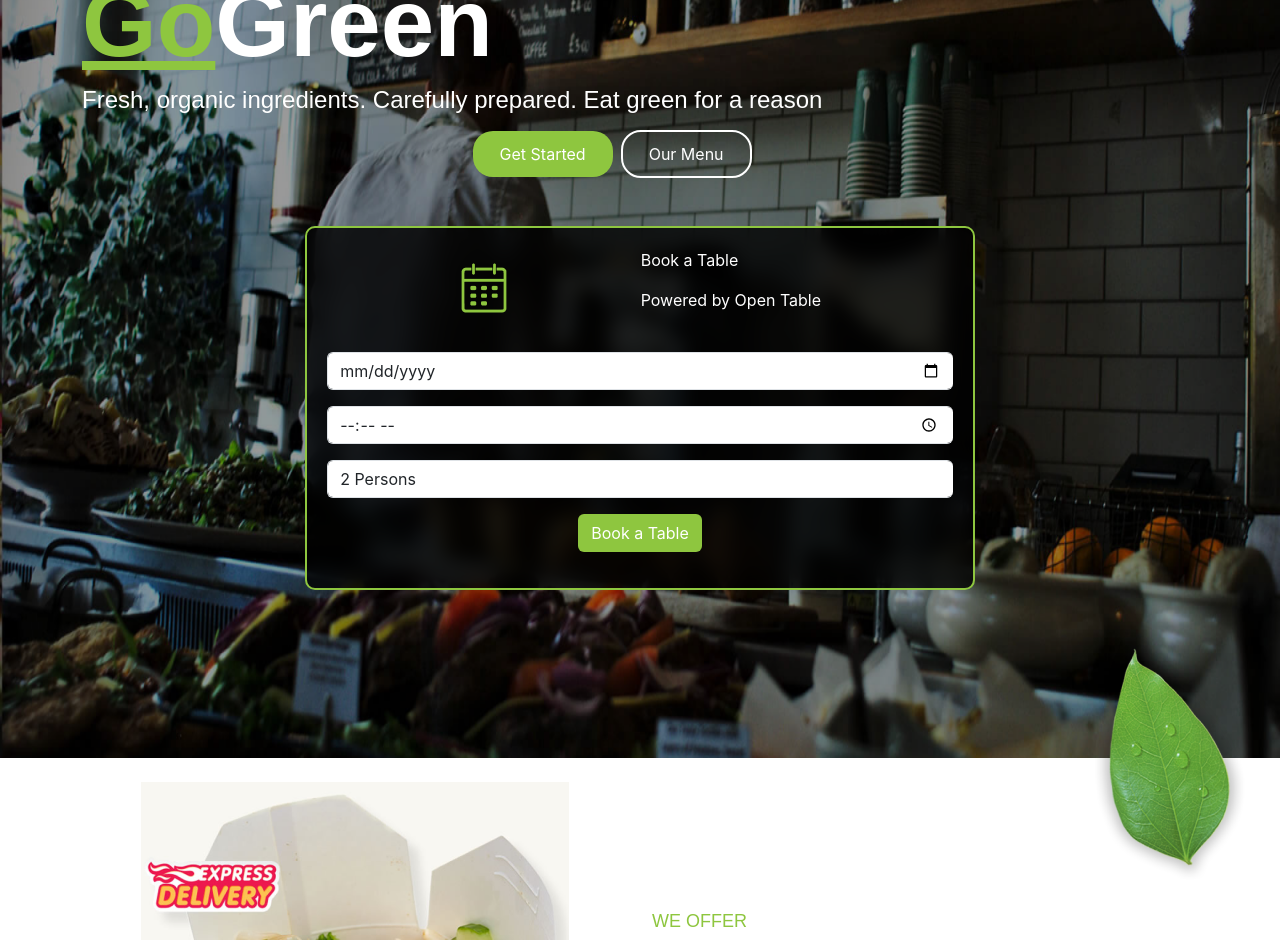
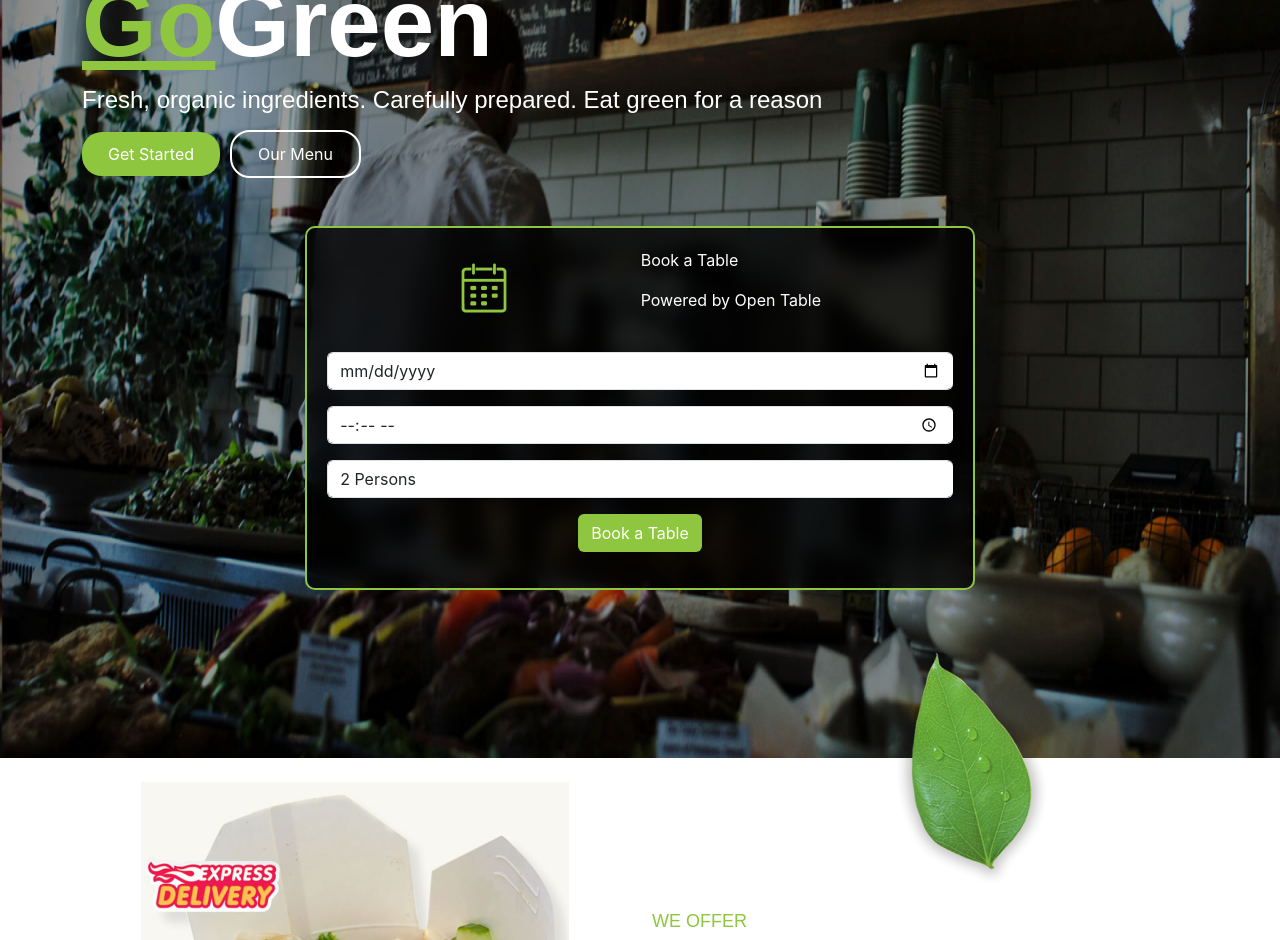
Before and after one commit to Abdul36/my-green, a React (Create React App) app: page / in a window 1280 px wide. Shown: the part 160-1100 px from the top of the page. Built offline with nearby package versions, Linux system fonts and the light colour scheme.

Commit message:
fully responsive

```diff
--- a/src/components/contact/contact.css
+++ b/src/components/contact/contact.css
@@ -39,6 +39,7 @@
     .ntr {
         flex-direction: column;
         align-items: center;
+        margin-left: 33%;
     }
 
     .timing {
@@ -52,6 +53,8 @@
     .social img.ms-3 {
         margin-left: 5% !important;
     }
+
+
 }
 
 @media(max-width: 767px) {
@@ -73,3 +76,9 @@
 p.timing {
     margin-left: 22px;
 }
+
+@media (max-width:576px) {
+    .d-flex.ntr {
+        margin-left: 0;
+    }
+}
--- a/src/components/counter/counter.css
+++ b/src/components/counter/counter.css
@@ -120,6 +120,16 @@ img.img-fluid.blur {
         right: 0;
         transform: translateY(-50%);
     }
+
+    .counter-number {
+        font-family: Arial;
+        font-size: 32px;
+        font-weight: 700;
+        line-height: 73.59px;
+        text-align: left;
+        color: white;
+        margin-left: -3%;
+    }
 }
 
 @media(max-width:991px) {
--- a/src/components/delivey/delivery.css
+++ b/src/components/delivey/delivery.css
@@ -31,51 +31,10 @@
     width: 50px;
 }
 
-@media (max-width:710px) {
-    .leafab {
-        top: -25%;
-        right: 20%;
-        width: 50px;
-    }
-
-}
-
-
-@media (max-width:602px) {
-    .leafab {
-        top: -25%;
-        right: 26%;
-        width: 50px;
-    }
-
-
-}
-
-
-@media (max-width:564px) {
-    .leafab {
-        top: -25%;
-        right: 30%;
-        width: 50px;
-    }
-
-
-}
-
-
-@media (max-width:505px) {
-    .leafab {
-        top: -25%;
-        right: 40%;
-        width: 50px;
-    }
-
-
-}
-
 @media (max-width: 768px) {
     .leafab {
         width: 30px;
+        right: 18%;
     }
 }
 
@@ -117,16 +76,34 @@
     background-color: #7eb53b;
 }
 
-@media (max-width: 768px) {
-
-    .boc p,
-    .boc b {
-        text-align: center;
+@media (max-width: 991px) {
+    .leafab {
+        width: 20px;
+        right: 27%;
+        top: -48%;
     }
 }
 
-@media (max-width:5564px) {
-    .d-flex.cal {
-        margin-left: 143px;
+@media (min-width: 992px) {
+    .leafab {
+        width: 20px;
+        right: 27%;
+        top: -33%;
     }
 }
+
+@media (max-width: 767px) {
+    .leafab {
+        width: 20px;
+        right: 28%;
+        top: -21%;
+    }
+}
+
+@media (max-width: 576px) {
+    .leafab {
+        width: 20px;
+        right: 40%;
+        top: -25%;
+    }
+}
--- a/src/components/hero/Hero.js
+++ b/src/components/hero/Hero.js
@@ -81,8 +81,8 @@ const Hero = () => {
                 Fresh, organic ingredients. Carefully prepared. Eat green for a
                 reason
               </p>
-              <button className="btn book text-white get">Get Started</button>
-              <button className="btn text-white our ms-2">Our Menu</button>
+              <button className=" get">Get Started</button>
+              <button className=" our">Our Menu</button>
             </div>
             <div className="col-lg mt-4">
               <Table />
--- a/src/components/hero/hero.css
+++ b/src/components/hero/hero.css
@@ -57,11 +57,6 @@ button.btn.snf {
     color: #8EC63F;
 }
 
-/* Book button */
-.book {
-    background-color: #8EC63F;
-    margin-left: 35%;
-}
 
 button.btn.book.mt-3 {
     padding: 10px 32px;
@@ -91,6 +86,14 @@ button.btn.book.mt-3 {
 .get {
     padding: 10px 26px;
     border-radius: 20px;
+    background-color: #8EC63F;
+    color: white;
+    border: none;
+}
+
+.get:hover {
+    background-color: transparent;
+    border: 2px solid white;
 }
 
 /* Our Menu button */
@@ -98,11 +101,16 @@ button.btn.book.mt-3 {
     border: 2px solid white;
     padding: 10px 26px;
     border-radius: 20px;
+    background-color: transparent;
+    color: white;
+    margin-left: 10px;
 }
 
 .our:hover {
     background-color: #8EC63F;
+    border: none;
 }
+
 
 /* Navbar */
 #navbarTogglerDemo03 {
@@ -156,3 +164,14 @@ button.btn.book.mt-3 {
         /* Add space above button */
     }
 }
+
+@media (max-width: 576px) {
+    .go {
+        font-family: Arial;
+        font-size: 70px;
+        font-weight: 700;
+        line-height: 110.39px;
+        text-align: left;
+    }
+
+}
```
